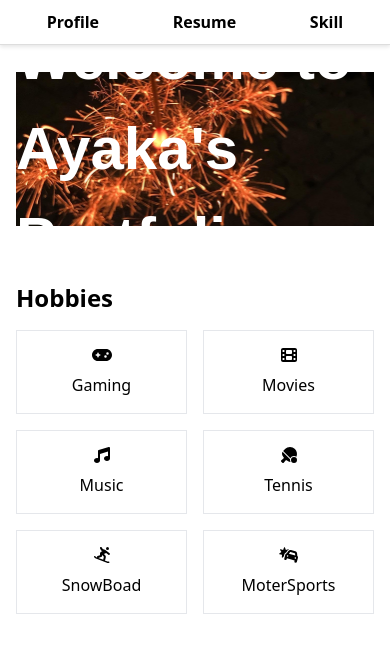
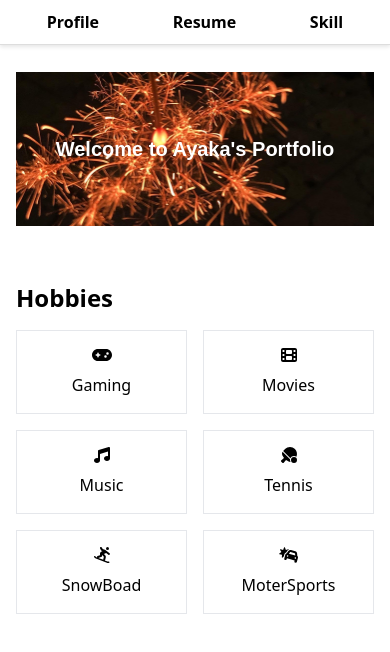
Before and after one commit to ayaaaka/Portfolio, a Next.js app: page /profile in a window 390 px wide. Shown: the top 652 px of the page. Built offline with nearby package versions, Linux system fonts and the light colour scheme.

Commit message:
fix profile

```diff
--- a/src/app/globals.css
+++ b/src/app/globals.css
@@ -2,36 +2,3 @@
 @import "tailwindcss/components";
 @import "tailwindcss/utilities";
 @import url('https://fonts.googleapis.com/css2?family=Bungee+Shade&family=Rubik+Scribble&family=Zen+Maru+Gothic&display=swap');
-
-/* @layer base {
-  :root {
-    --background: 0 0% 100%;
-    --foreground: 240 10% 3.9%;
-    --card: 0 0% 100%;
-    --card-foreground: 240 10% 3.9%;
-    --popover: 0 0% 100%;
-    --popover-foreground: 240 10% 3.9%;
-    --primary: 240 5.9% 10%;
-    --primary-foreground: 0 0% 98%;
-    --secondary: 240 4.8% 95.9%;
-    --secondary-foreground: 240 5.9% 10%;
-    --muted: 240 4.8% 95.9%;
-    --muted-foreground: 240 3.8% 45%;
-    --accent: 240 4.8% 95.9%;
-    --accent-foreground: 240 5.9% 10%;
-    --destructive: 0 72% 51%;
-    --destructive-foreground: 0 0% 98%;
-    --border: 240 5.9% 90%;
-    --input: 240 5.9% 90%;
-    --ring: 240 5.9% 10%;
-    --radius: 0.5rem;
-  }
-} */
-
-
-.profile-titile {
-  font-family: "Bungee Shade", sans-serif;
-  font-size: 60px;
-  font-weight: bold;
-  color: white;
-}
--- a/src/app/profile/page.tsx
+++ b/src/app/profile/page.tsx
@@ -1,6 +1,7 @@
 import React from 'react';
 import Image from 'next/image';
 import Navbar from '@/components/Navbar';
+import Styles from '@/styles/Profile.module.scss'
 import { HobbyCard } from '@/components/ui/HobbyCard';
 import { faGamepad, faFilm, faMusic, faTableTennis, faPersonSnowboarding, faCarCrash } from '@fortawesome/free-solid-svg-icons';
 
@@ -18,7 +19,7 @@ const ProfilePage = () => {
           className="w-full object-cover"
         />
         <div className="absolute inset-0 flex justify-center items-center">
-          <h1 className="profile-titile">{`Welcome to Ayaka's Portfolio`}</h1>
+          <h1 className={Styles.profileTitile}>{`Welcome to Ayaka's Portfolio`}</h1>
         </div>
       </div>
 
--- /dev/null
+++ b/src/styles/Profile.module.scss
@@ -0,0 +1,11 @@
+
+.profileTitile {
+    font-family: "Bungee Shade", sans-serif;
+    font-size: 60px;
+    font-weight: bold;
+    color: white;
+
+    @media (max-width: 768px) {
+        font-size: 20px;
+    }
+}
```
